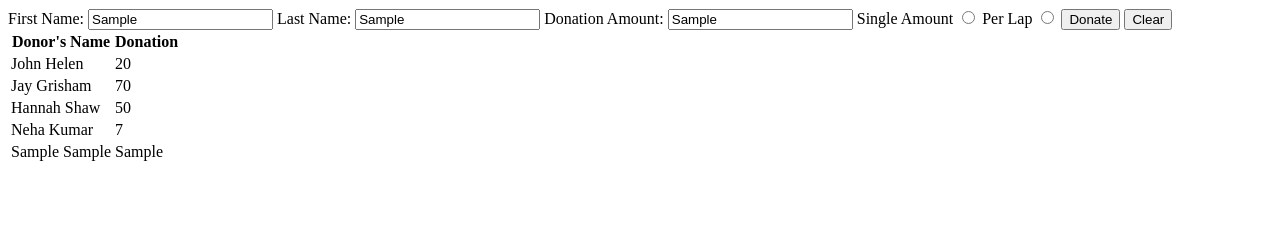
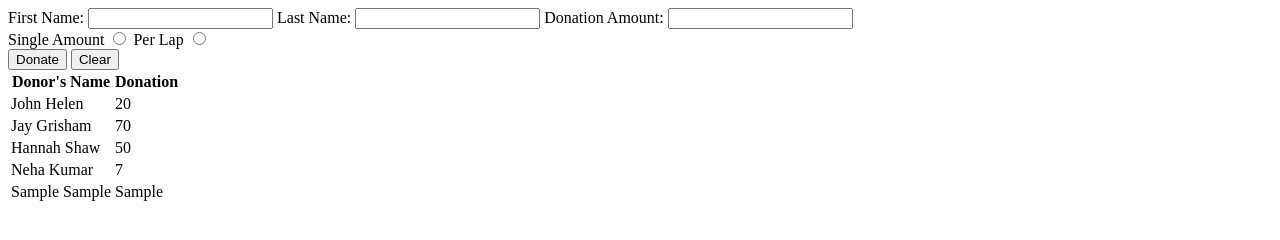
Before and after one commit to Arwask/spa_walk-a-thon, a plain HTML site: page index.html in a window 1280 px wide. Both pictures are taken after typing "Sample", "Sample", "Sample" into the empty fields and a click on the button "Donate". Drawn offline with Linux system fonts and the light colour scheme.

Commit message:
getting radio button select

```diff
--- a/index.html
+++ b/index.html
@@ -12,12 +12,14 @@
 	<input type="text" name="lname" id="lastName">
 	<label for="amount">Donation Amount:</label>
 	<input type="text" name="amount" id="amount">
+<div id="options">
 	<label for="total">Single Amount</label>
 	<input type="radio" name="donationType" id="total">
 	<label for="perLap">Per Lap</label>
 	<input type="radio" name="donationType" id="perLap">
+</div>
 	<button id="submit">Donate</button>
-	<button type="reset">Clear</button>
+	<button type="reset" id="reset">Clear</button>
 </form>
 
 <div>
--- a/javascripts/domStuff.js
+++ b/javascripts/domStuff.js
@@ -5,7 +5,9 @@ let domStuff = {};
 let fname = document.getElementById('firstName');
 let lname = document.getElementById('lastName');
 let amt = document.getElementById('amount');
-
+let radioDiv = document.getElementById('options')
+let selectedRadio = radioDiv.getElementsByTagName('input');
+console.log(selectedRadio)
 domStuff.getInformation = function()
 {
 	// console.log("in getInformation");
@@ -22,6 +24,18 @@ domStuff.putOnDom = function(donorInfo)
 	var msg = `<tr><td>${donorInfo.firstName} ${donorInfo.lastName}</td><td>${donorInfo.pledge}</td></tr>`;
 	tableDiv.innerHTML += msg;
 }
+
+domStuff.checkOption = function()
+{
+	if(selectedRadio[0].checked)
+			console.log('total selected');
+	else if(selectedRadio[1].checked)
+			console.log('per lap');
+		else
+			console.log('select something')
+
+}
+
 oldDonation.domStuff = domStuff;
 return oldDonation;
 }(donation || {});
--- a/javascripts/eventListener.js
+++ b/javascripts/eventListener.js
@@ -1,8 +1,9 @@
 let submit = document.getElementById('submit');
-
+let clear = document.getElementById('reset');
 submit.addEventListener('click', function()
 {
+	donation.domStuff.checkOption();
 	donation.domStuff.getInformation();
-
 	event.preventDefault();
+	clear.click();
 })
```
